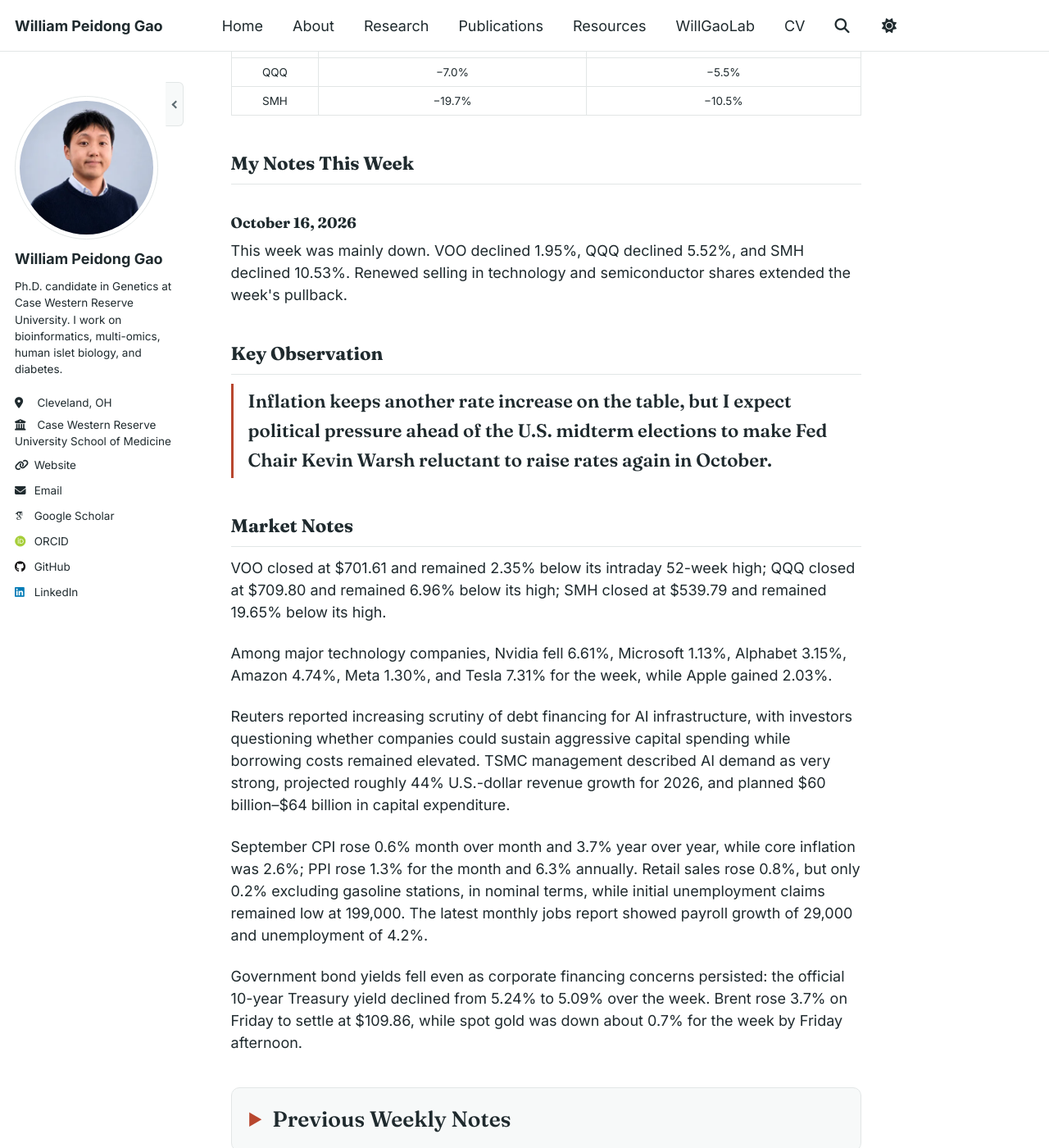
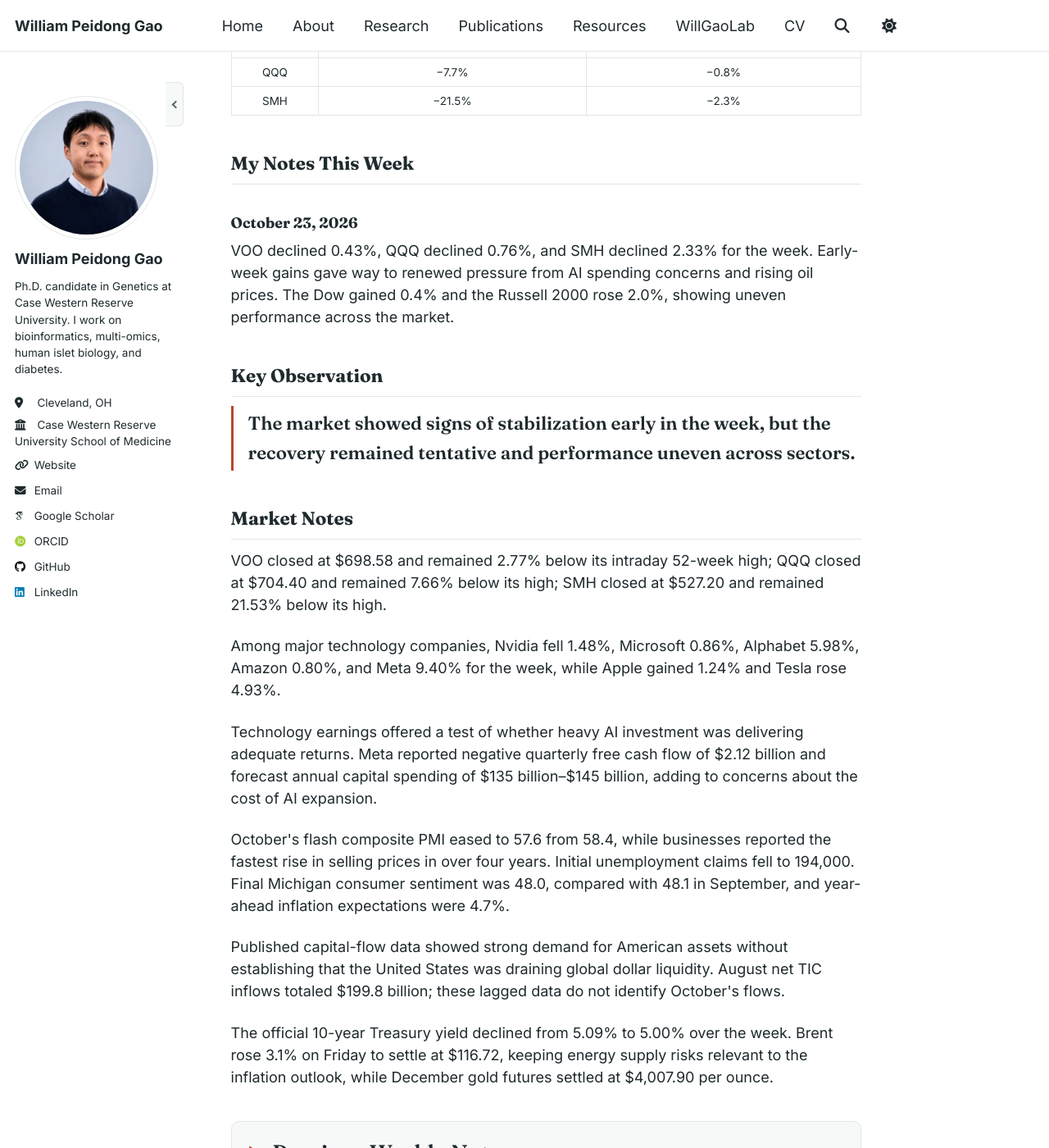
Before and after one commit to PeidongGao/WilliamGaoWeb, a Jekyll site: the page built from _pages/follow-the-market-with-will.md, in a window 1280 px wide and 1400 px high, scrolled down 1302 px. Shown: the whole window at 82% size. Built offline with Jekyll 4.4.1, drawn with Linux system fonts in a browser that asks for light colours; some web fonts are replaced; some of the changed text lies outside the part shown.

Commit message:
Publish weekly market report for October 23, 2026

```diff
--- a/_data/weekly_market_commentary.yml
+++ b/_data/weekly_market_commentary.yml
@@ -1,3 +1,14 @@
+- date: "2026-10-23"
+  summary: "VOO declined 0.43%, QQQ declined 0.76%, and SMH declined 2.33% for the week. Early-week gains gave way to renewed pressure from AI spending concerns and rising oil prices. The Dow gained 0.4% and the Russell 2000 rose 2.0%, showing uneven performance across the market."
+  key_observation: "The market showed signs of stabilization early in the week, but the recovery remained tentative and performance uneven across sectors."
+  market_notes:
+    - "VOO closed at $698.58 and remained 2.77% below its intraday 52-week high; QQQ closed at $704.40 and remained 7.66% below its high; SMH closed at $527.20 and remained 21.53% below its high."
+    - "Among major technology companies, Nvidia fell 1.48%, Microsoft 0.86%, Alphabet 5.98%, Amazon 0.80%, and Meta 9.40% for the week, while Apple gained 1.24% and Tesla rose 4.93%."
+    - "Technology earnings offered a test of whether heavy AI investment was delivering adequate returns. Meta reported negative quarterly free cash flow of $2.12 billion and forecast annual capital spending of $135 billion–$145 billion, adding to concerns about the cost of AI expansion."
+    - "October's flash composite PMI eased to 57.6 from 58.4, while businesses reported the fastest rise in selling prices in over four years. Initial unemployment claims fell to 194,000. Final Michigan consumer sentiment was 48.0, compared with 48.1 in September, and year-ahead inflation expectations were 4.7%."
+    - "Published capital-flow data showed strong demand for American assets without establishing that the United States was draining global dollar liquidity. August net TIC inflows totaled $199.8 billion; these lagged data do not identify October's flows."
+    - "The official 10-year Treasury yield declined from 5.09% to 5.00% over the week. Brent rose 3.1% on Friday to settle at $116.72, keeping energy supply risks relevant to the inflation outlook, while December gold futures settled at $4,007.90 per ounce."
+
 - date: "2026-10-16"
   summary: "This week was mainly down. VOO declined 1.95%, QQQ declined 5.52%, and SMH declined 10.53%. Renewed selling in technology and semiconductor shares extended the week's pullback."
   key_observation: "Inflation keeps another rate increase on the table, but I expect political pressure ahead of the U.S. midterm elections to make Fed Chair Kevin Warsh reluctant to raise rates again in October."
--- a/assets/data/weekly-market-history.csv
+++ b/assets/data/weekly-market-history.csv
@@ -50,3 +50,6 @@
 2026-10-16,QQQ,-0.069554,-0.055200
 2026-10-16,SMH,-0.196538,-0.105316
 2026-10-16,VOO,-0.023467,-0.019536
+2026-10-23,QQQ,-0.076633,-0.007608
+2026-10-23,SMH,-0.215278,-0.023324
+2026-10-23,VOO,-0.027684,-0.004319
```
Also changed, not shown: images/market/weekly-market-dashboard.png.
